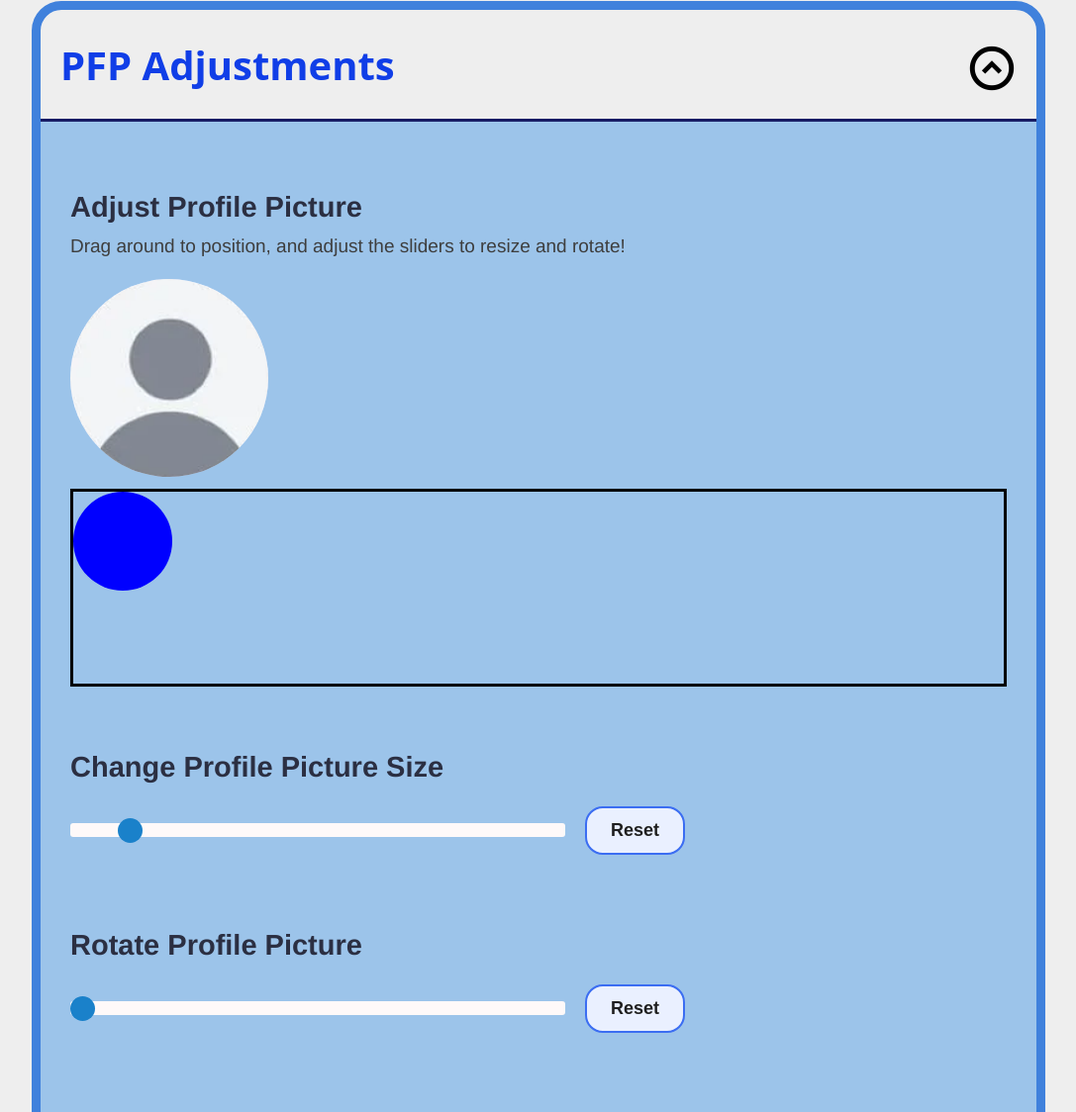
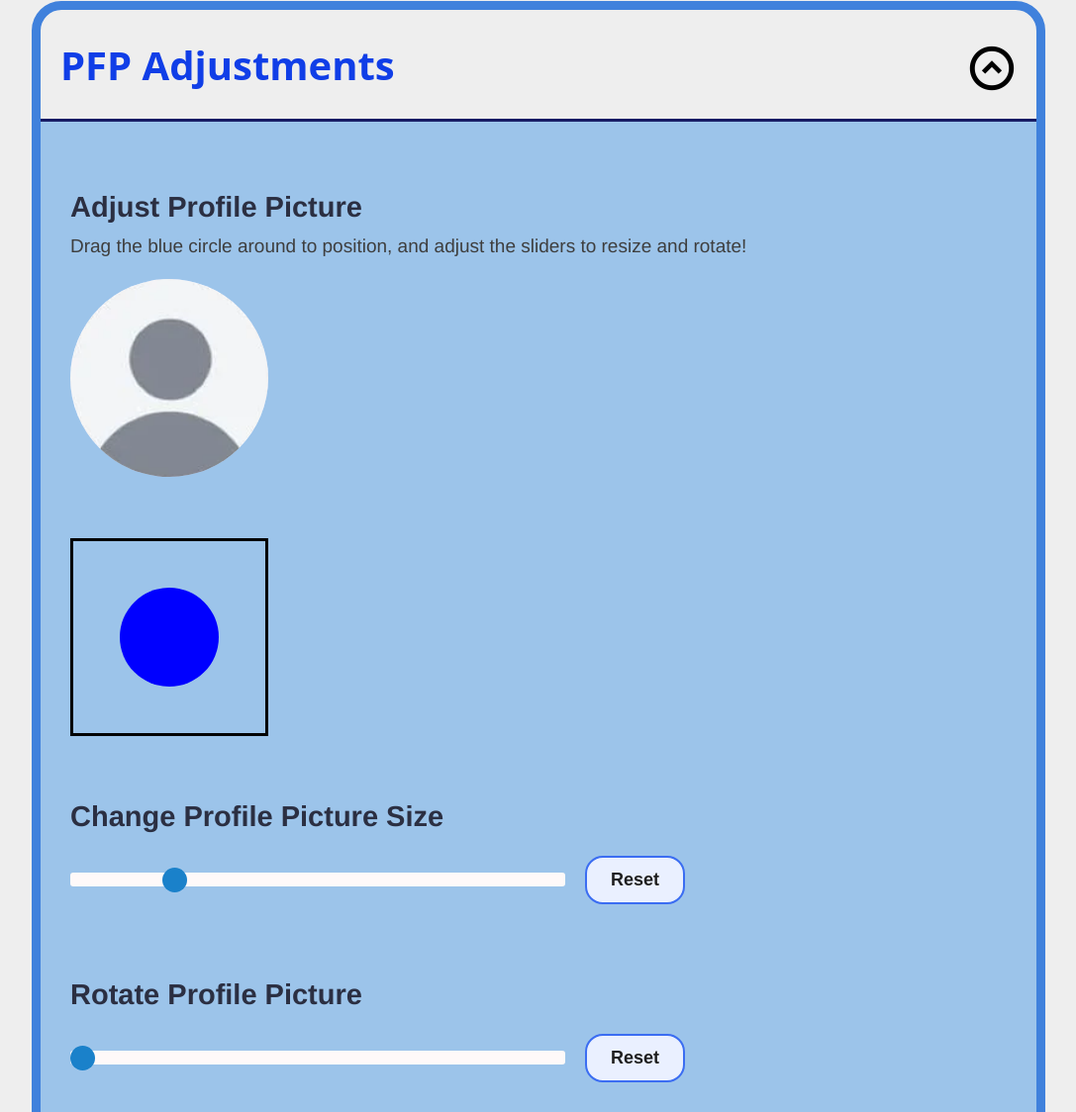
Before and after one commit to shalevwiden/blurbifysite, a website: page blurbifystudio.html in a window 1280 px wide. Shown: the part 3080-4204 px from the top of the page at 99% size, without its empty margins (96-1183 px from the left). Drawn offline with nearby package versions, Linux system fonts and the light colour scheme.

Commit message:
did manual bug fixing

```diff
--- a/blurbifystudio.html
+++ b/blurbifystudio.html
@@ -216,8 +216,8 @@
             <!-- This is going to be the resizing bounding box fr lmao  -->
             <p>Adjust Profile Picture</p>
             <p class="instructions">
-              Drag around to position, and adjust the sliders to resize and
-              rotate!
+              Drag the blue circle around to position, and adjust the sliders to
+              resize and rotate!
             </p>
 
             <div class="adjustmentdiv">
@@ -243,7 +243,7 @@
                 id="pfp_size_slider"
                 min="70"
                 max="370"
-                value="100"
+                value="129"
                 step="1"
               />
               <button class="resetbutton" id="reset_pfp_size">Reset</button>
--- a/src/scss/_pfpspecs.scss
+++ b/src/scss/_pfpspecs.scss
@@ -41,7 +41,7 @@
         // for the wrapper
         position: relative;
         display: inline-block;
-
+        // padding: 3px;
         @include flexcol;
         img {
           // same specifications as pfpdiv img
@@ -63,10 +63,13 @@
         }
       }
       div.dragdiv {
-        width: 100%;
+        width: 200px;
         height: 200px;
         border: 3px solid black;
         position: relative;
+        @include flexcol;
+        margin-top: 50px;
+        overflow: hidden;
 
         #dragcircle {
           background-color: blue;
@@ -75,6 +78,11 @@
           aspect-ratio: 1 / 1;
           position: relative;
         }
+
+        @media (max-width: 450px) {
+          // twice the width of the current pfp thats important
+          width: calc(var(--phonepfpsize) * 2);
+        }
       }
     }
   }
--- a/static/js/inputs.js
+++ b/static/js/inputs.js
@@ -344,6 +344,7 @@ rangeInputs();
 function pfpSpecs() {
   const pfpimage_adjustment = document.querySelector("#pfpimage_adjustment");
   const pfpimage = blurb.querySelector("#pfpimage");
+  const pfpborder = blurb.querySelector(".pfpborder");
 
   const dragcircle = document.querySelector("#dragcircle");
 
@@ -407,11 +408,14 @@ function pfpSpecs() {
   reset_size_and_position.addEventListener("click", () => {
     // re-sync slider to CSS value
     // change this to make it wack
-    console.log("reset size button clicked");
+    console.log(
+      `reset size button clicked: \nOriginal size is ${originalsize}`
+    );
 
     pfp_size_slider.value = originalsize;
     pfpimage.style.width = originalsize + "px";
-    pfpimage_adjustment.style.width = originalsize * 2 + "px";
+    // + 11 for manual bug fix
+    pfpimage_adjustment.style.width = (originalsize + 11) * 2 + "px";
     // need to update rotation global.
     updateTransform(0, 0);
   });
```
Also changed, not shown: static/css/main.css, 1 other file.
